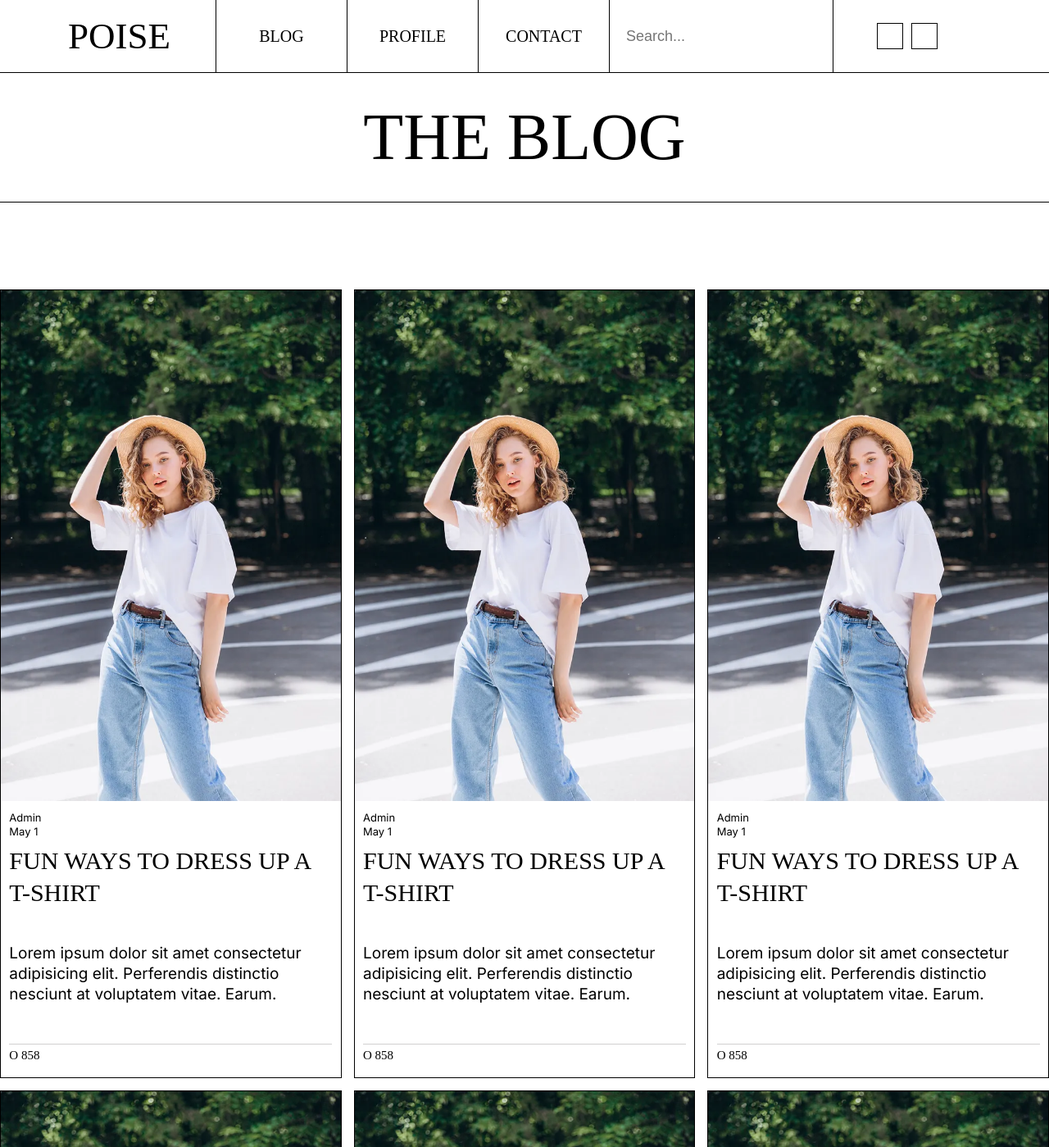
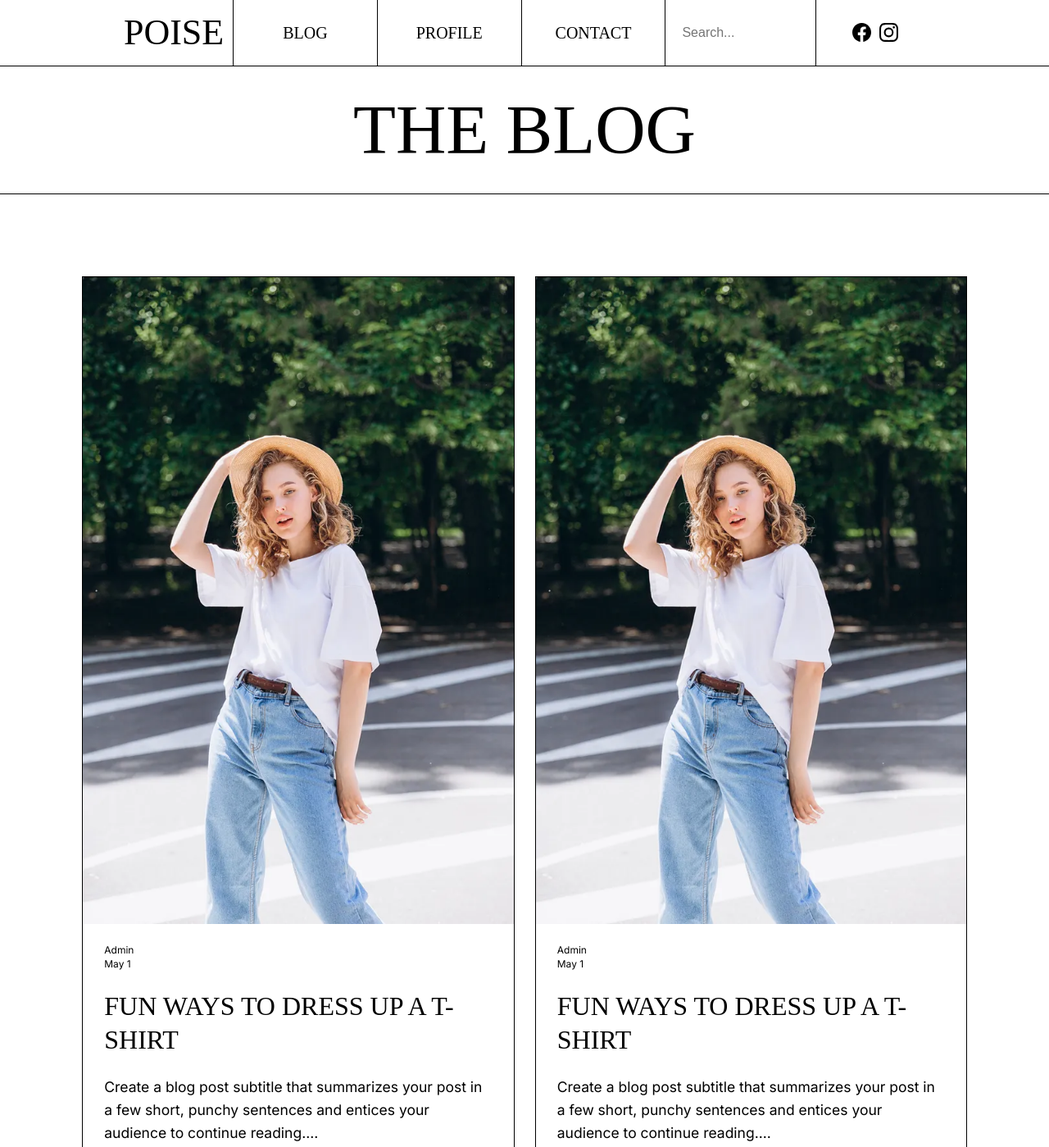
Before and after one commit to ArditDemolli98/blog-project, a plain HTML site: page index.html in a window 1280 px wide. Shown: the top 1399 px of the page at 82% size. Drawn offline with Linux system fonts and the light colour scheme; a web font is replaced by a local one.

Commit message:
Front page - Finished

```diff
--- a/css/style.css
+++ b/css/style.css
@@ -8,35 +8,41 @@ html {
 }
 
 header {
-    height: 11vh;
+    position: sticky;
+    top: 0;
+    background-color: white;
     border-bottom: 1px solid black;
 }
 
 .header-wrapper {
-    height: 100%;
-    max-width: 120rem;
+    max-width: 100rem;
     margin: auto;
 
     display: flex;
-    justify-content: center;
-    align-items: center;
+    justify-content: space-between;
+    align-items: stretch;
+}
+
+.header-wrapper a {
+    text-decoration: none;
+    flex-basis: 15%;
+    color: #000;
 }
 
 .logo {
-    flex-basis: 15%;
-    font-size: 4.5rem;
+    padding: 1.8rem 0;
+    font-size: 4.4rem;
+    text-align: center;
 }
 
 .header-wrapper nav {
-    flex-basis: 40%;
-    height: 100%;
+    flex-basis: 55%;
 }
 
 .header-wrapper nav ul {
-    height: 100%;
 
     display: flex;
-    justify-content: space-around;
+    justify-content: space-between;
     align-items: center;
 }
 
@@ -47,45 +53,48 @@ header {
     display: flex;
     align-items: center;
     justify-content: center;
-    flex-basis: 33.33%;
+    flex-basis: 100%;
+    transition: 0.3s ease-in-out;
+}
 
+.header-wrapper nav ul li:last-child {
+    border-right: 1px solid black;
 }
 
 .header-wrapper nav ul li:hover {
     background-color: black;
     color: white;
-    transition: 0.4s ease-in-out;
 }
 
 .header-wrapper nav ul li a {
     text-decoration: none;
     color: inherit;
     font-size: 2rem;
+    padding: 3rem 0;
 }
 
 .search-form {
-    height: 100%;
-    flex-basis: 10%;
-    border-left: 1px solid black;
-
-    display: flex;
-    align-items: center;
-    justify-content: center;
+    position: relative;
+    padding: 0.8rem 0;
+    border-right: 1px solid black;
+    flex-basis: 19%;
 }
 
 .search-input {
-    height: 100%;
-    flex-basis: 100%;
+    position: absolute;
+    top: 0;
+    bottom: 0;
+    left: 0;
+
+    width: 100%;
+    padding: 2rem;
     border: none;
-    /* color: black; */
-    font-size: 1.8rem;
-    padding: 2rem;
+    font-size: 1.6rem;
 }
 
-.sc-icons {
-    height: 100%;
+.sc-icons-container {
+    padding: 1.5rem 0;
     flex-basis: 15%;
-    border-left: 1px solid black;
 
     display: flex;
     justify-content: center;
@@ -93,10 +102,13 @@ header {
     gap: 1rem;
 }
 
+
+.sc-icons-container a {
+    flex-basis: 2.3rem;
+}
+
 .sc-icon {
-    height: 3rem;
-    width: 3rem;
-    border: 1px solid black;
+    width: 100%;
 }
 
 /* Styling main and it's components */
@@ -104,79 +116,100 @@ header {
 main {
     display: flex;
     flex-direction: column;
-    height: 280vh;
 }
 
 .main-heading {
-    flex-basis: 7%;
     text-align: center;
-    font-size: 8rem;
+    font-size: 8.5rem;
     border-bottom: 1px solid black;
-
+    padding: 3.5rem 0;
     display: flex;
     justify-content: center;
     align-items: center;
+    flex-basis: 6.5%;
 }
 
 .posts {
-    max-width: 130rem;
-    margin: auto;
-    padding-top: 7rem;
+    margin: 10rem auto 2rem;
+    padding: 0 10rem;
+    display: flex;
+    justify-content: center;
+    flex-wrap: wrap;
+    gap: 2.5rem;
+}
 
-    display: grid;
-    grid-template-columns: 1fr 1fr 1fr;
-    gap: 1.5rem;
+.posts a {
+    text-decoration: none;
+    color: #000;
+    flex-basis: 40rem;
+    flex-grow: 0.8;
 }
 
 .post {
-    height: 120vh;
     border: 1px solid black;
-
-    display: flex;
-    flex-direction: column;
 }
 
-.post-img {
-    flex-basis: 60%;
-}
 
 .post-img img {
     width: 100%;
 }
 
 .post-author {
-    flex-basis: 5%;
-    padding-top: 1rem;
-    width: 95%;
-    margin: auto;
 
-    font-size: 1.3rem;
-    line-height: 1.3;
+    margin: 2.2rem auto;
+    width: 90%;
+
+    font-size: 1.2rem;
+    line-height: 1.4;
     font-family: 'Inter', sans-serif;
 }
 
 .post-title {
-    flex-basis: 15%;
-    width: 95%;
+    width: 90%;
     margin: auto;
-    font-size: 3rem;
+    font-size: 3.2rem;
     line-height: 1.3;
+    margin: auto;
 }
 
 .post-desc {
     flex-basis: 15%;
-    width: 95%;
-    margin: auto;
-    font-size: 1.9rem;
-    line-height: 1.3;
+    width: 90%;
+    margin: 2.2rem auto;
+    font-size: 1.75rem;
+    line-height: 1.6;
     font-family: 'Inter', sans-serif;
 }
 
 .post-likes {
-    flex-basis: 5%;
-    width: 95%;
+
+    width: 90%;
     margin: auto;
+    padding: 1rem 0 2.2rem;
     border-top: 1px solid rgb(209, 208, 208);
-    font-size: 1.5rem;
-    line-height: 1.8;
+    font-size: 1.6rem;
+    color: black;
+    line-height: 2;
 }
+
+.pagination {
+    padding: 3rem 0;
+    font-family: 'Inter', sans-serif;
+    font-size: 1.6rem;
+
+    display: flex;
+    justify-content: center;
+    gap: 3rem;
+}
+
+.pagination a {
+    text-decoration: none;
+    color: #000;
+}
+
+/* Responsiveness
+@media only screen and (max-width:500px) {
+    .post {
+        flex-grow: 2;
+    }
+} */
--- a/index.html
+++ b/index.html
@@ -13,7 +13,9 @@
 <body>
     <header>
         <div class="header-wrapper">
+            <a href="#">
                 <h1 class="logo">POISE</h1>
+            </a>
             <nav>
                 <ul>
                     <li><a href="#">BLOG</a></li>
@@ -24,13 +26,15 @@
             <form action="#" class="search-form">
                 <input type="search" placeholder="Search..." class="search-input">
             </form>
-            <div class="sc-icons">
-                <div class="sc-icon">
+            <div class="sc-icons-container">
                 <!--Facebook logo here-->
-                </div>
-                <div class="sc-icon">
+                <a href="#">
+                    <img src="icons/facebook.svg" alt="facebook icon" class="sc-icon">
+                </a>
                 <!--Instagram logo here-->
-                </div>
+                <a href="#">
+                    <img src="icons/instagram.svg" alt="instagram icon" class="sc-icon">
+                </a>
             </div>
         </div>
     </header>
@@ -39,6 +43,7 @@
             <h2>THE BLOG</h2>
         </div>
         <div class="posts">
+            <a href="#">
                 <article class="post">
                     <div class="post-img">
                         <img src="images/image1.png" alt="Girl with a white t-shirt and blue jeans">
@@ -53,8 +58,8 @@
                     </div>
                     <div class="post-desc">
                         <p>
-                        Lorem ipsum dolor sit amet consectetur adipisicing elit. Perferendis distinctio nesciunt at
-                        voluptatem vitae. Earum.
+                            Create a blog post subtitle that summarizes your post in a few short, punchy sentences and
+                            entices your audience to continue reading....
                         </p>
                     </div>
                     <div class="post-likes">
@@ -62,6 +67,8 @@
                         <span>858</span>
                     </div>
                 </article>
+            </a>
+            <a href="#">
                 <article class="post">
                     <div class="post-img">
                         <img src="images/image1.png" alt="Girl with a white t-shirt and blue jeans">
@@ -76,8 +83,8 @@
                     </div>
                     <div class="post-desc">
                         <p>
-                        Lorem ipsum dolor sit amet consectetur adipisicing elit. Perferendis distinctio nesciunt at
-                        voluptatem vitae. Earum.
+                            Create a blog post subtitle that summarizes your post in a few short, punchy sentences and
+                            entices your audience to continue reading....
                         </p>
                     </div>
                     <div class="post-likes">
@@ -85,6 +92,8 @@
                         <span>858</span>
                     </div>
                 </article>
+            </a>
+            <a href="#">
                 <article class="post">
                     <div class="post-img">
                         <img src="images/image1.png" alt="Girl with a white t-shirt and blue jeans">
@@ -99,8 +108,8 @@
                     </div>
                     <div class="post-desc">
                         <p>
-                        Lorem ipsum dolor sit amet consectetur adipisicing elit. Perferendis distinctio nesciunt at
-                        voluptatem vitae. Earum.
+                            Create a blog post subtitle that summarizes your post in a few short, punchy sentences and
+                            entices your audience to continue reading....
                         </p>
                     </div>
                     <div class="post-likes">
@@ -108,6 +117,8 @@
                         <span>858</span>
                     </div>
                 </article>
+            </a>
+            <a href="#">
                 <article class="post">
                     <div class="post-img">
                         <img src="images/image1.png" alt="Girl with a white t-shirt and blue jeans">
@@ -122,8 +133,8 @@
                     </div>
                     <div class="post-desc">
                         <p>
-                        Lorem ipsum dolor sit amet consectetur adipisicing elit. Perferendis distinctio nesciunt at
-                        voluptatem vitae. Earum.
+                            Create a blog post subtitle that summarizes your post in a few short, punchy sentences and
+                            entices your audience to continue reading....
                         </p>
                     </div>
                     <div class="post-likes">
@@ -131,6 +142,8 @@
                         <span>858</span>
                     </div>
                 </article>
+            </a>
+            <a href="#">
                 <article class="post">
                     <div class="post-img">
                         <img src="images/image1.png" alt="Girl with a white t-shirt and blue jeans">
@@ -145,8 +158,8 @@
                     </div>
                     <div class="post-desc">
                         <p>
-                        Lorem ipsum dolor sit amet consectetur adipisicing elit. Perferendis distinctio nesciunt at
-                        voluptatem vitae. Earum.
+                            Create a blog post subtitle that summarizes your post in a few short, punchy sentences and
+                            entices your audience to continue reading....
                         </p>
                     </div>
                     <div class="post-likes">
@@ -154,6 +167,8 @@
                         <span>858</span>
                     </div>
                 </article>
+            </a>
+            <a href="#">
                 <article class="post">
                     <div class="post-img">
                         <img src="images/image1.png" alt="Girl with a white t-shirt and blue jeans">
@@ -168,8 +183,8 @@
                     </div>
                     <div class="post-desc">
                         <p>
-                        Lorem ipsum dolor sit amet consectetur adipisicing elit. Perferendis distinctio nesciunt at
-                        voluptatem vitae. Earum.
+                            Create a blog post subtitle that summarizes your post in a few short, punchy sentences and
+                            entices your audience to continue reading....
                         </p>
                     </div>
                     <div class="post-likes">
@@ -177,9 +192,18 @@
                         <span>858</span>
                     </div>
                 </article>
+            </a>
+        </div>
 
+        <div class="pagination">
+            <span><a href="#">&lt;</a></span>
+            <span><a href="#">1</a></span>
+            <span><a href="#">2</a></span>
+            <span><a href="#">3</a></span>
+            <span><a href="#">></a></span>
         </div>
     </main>
+
 </body>
 
 </html>
```
Also changed, not shown: icons/facebook.svg (added), icons/instagram.svg (added). Lines whose indentation alone changed are shown as unchanged.
